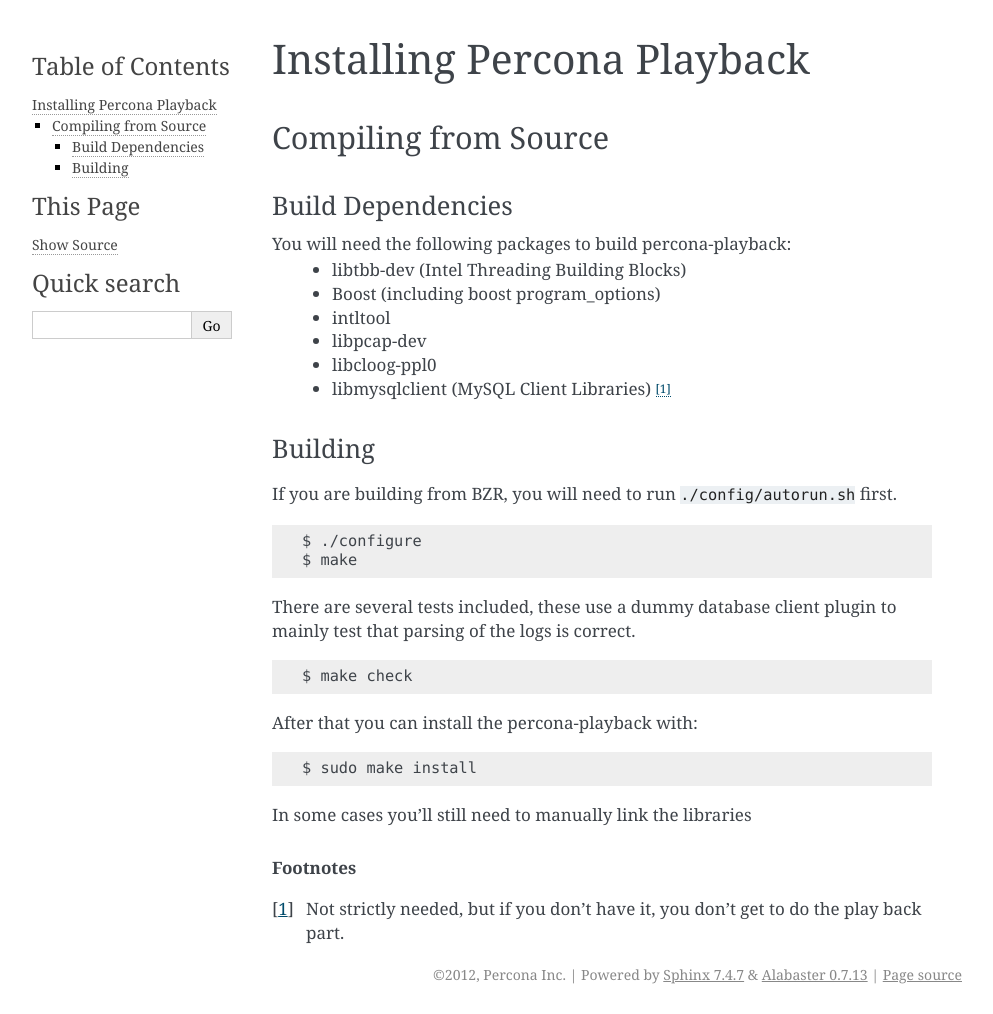
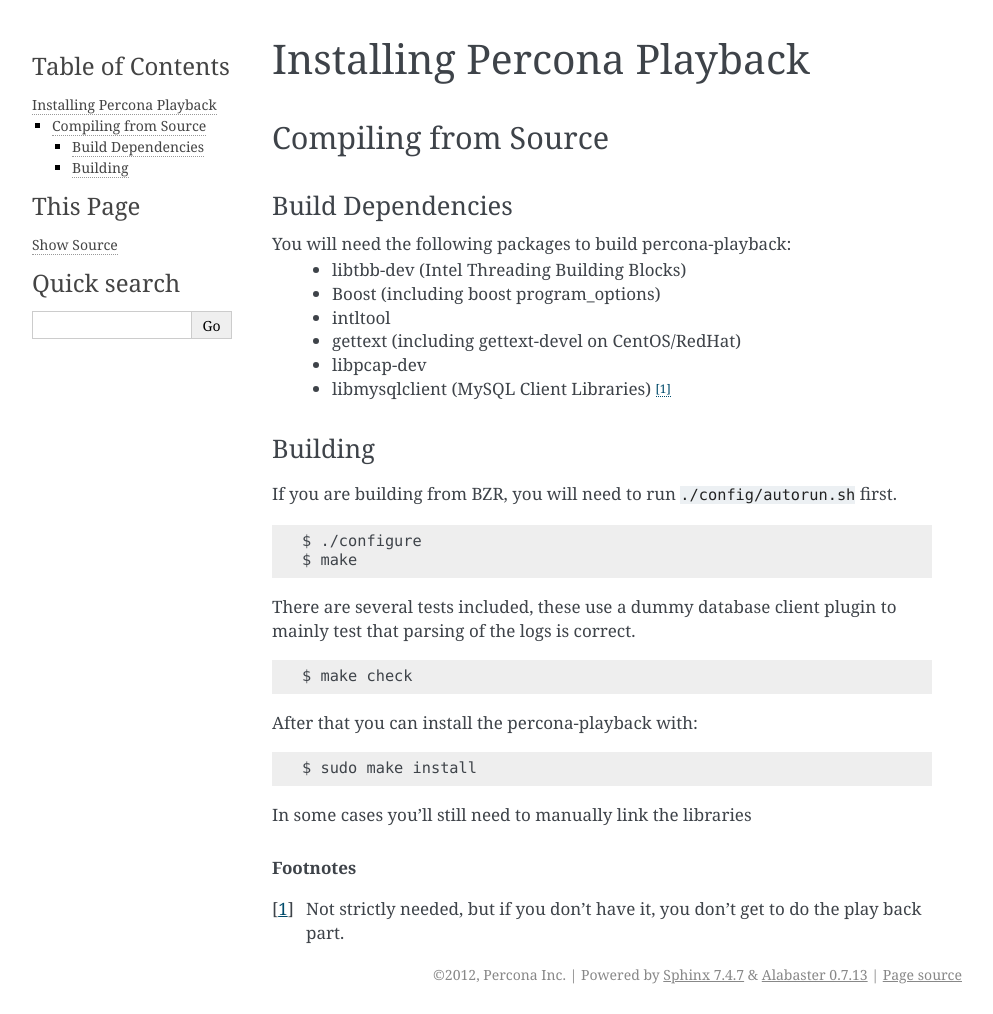
Before and after one commit to Percona-Lab/query-playback, a Sphinx documentation site: the page built from doc/source/installation.rst, in a window 1280 px wide. Shown: the whole page, without its empty margins (148-1141 px from the left). Built offline with Sphinx 7.4.7, drawn with Linux system fonts in a browser that asks for light colours.

Commit message:
fix up build dependencies in docs

```diff
--- a/doc/source/installation.rst
+++ b/doc/source/installation.rst
@@ -14,8 +14,8 @@
  * libtbb-dev (Intel Threading Building Blocks)
  * Boost (including boost program_options)
  * intltool
+ * gettext (including gettext-devel on CentOS/RedHat)
  * libpcap-dev
- * libcloog-ppl0
  * libmysqlclient (MySQL Client Libraries) [#n-1]_
 
 
```
